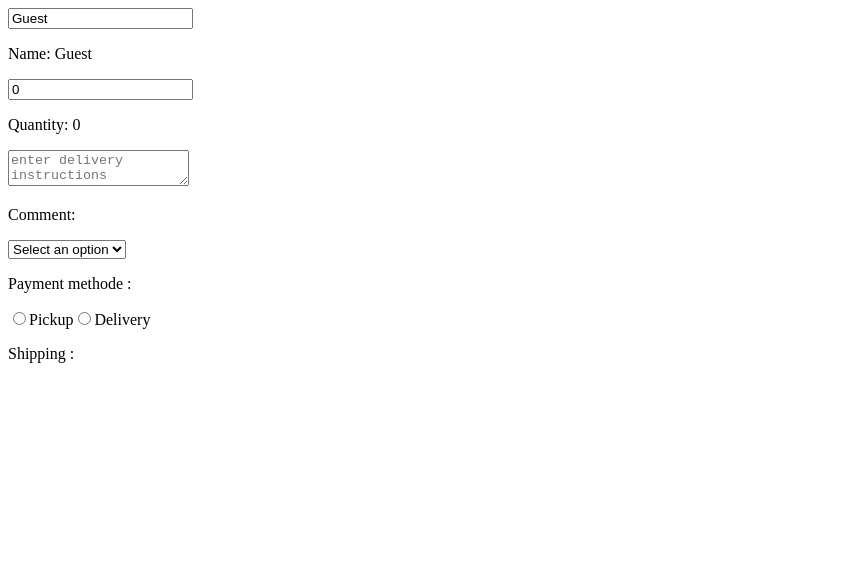
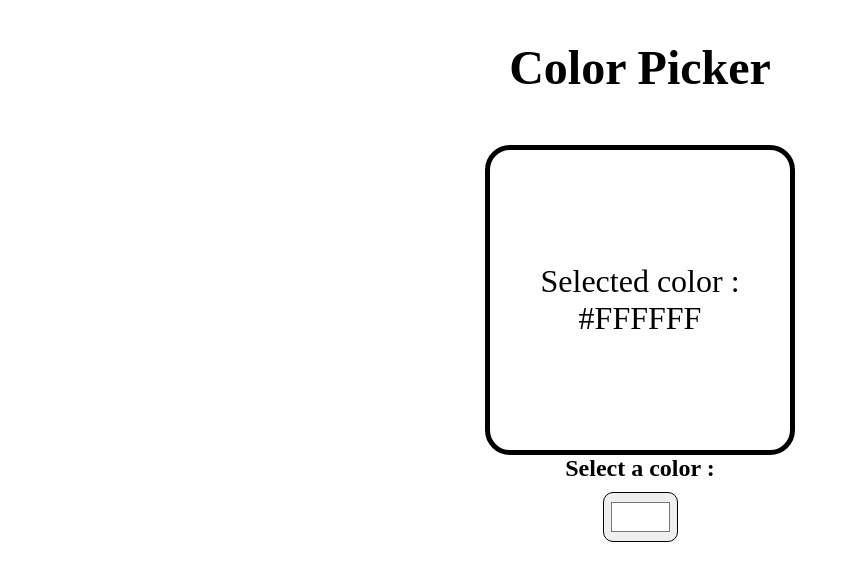
Before and after one commit to loairebouh/useEffect-counter, a React (Vite) app: page / in a window 1280 px wide. Shown: the top 580 px of the page, without its empty margins (0-850 px from the left). Built offline with nearby package versions, Linux system fonts and the light colour scheme.

Commit message:
color picker app with react

```diff
--- /dev/null
+++ b/ColorPicker.jsx
@@ -0,0 +1,21 @@
+import { useState } from "react";
+
+function ColorPicker() {
+	const [color, setColor] = useState("#FFFFFF");
+	function handleColorChange(event) {
+		setColor(event.target.value);
+	}
+	return (
+		<>
+			<div className="color-picker-container">
+				<h1>Color Picker</h1>
+				<div className="color-display" style={{ backgroundColor: color }}>
+					<p>Selected color : {color}</p>
+				</div>
+				<label>Select a color :</label>
+				<input type="color" value={color} onChange={handleColorChange} />
+			</div>
+		</>
+	);
+}
+export default ColorPicker;
--- a/src/App.jsx
+++ b/src/App.jsx
@@ -1,9 +1,9 @@
-import MyComponent from "./MyComponent";
+import ColorPicker from "../ColorPicker";
 
 function App() {
 	return (
 		<>
-			<MyComponent />
+			<ColorPicker />
 		</>
 	);
 }
--- a/src/MyComponent.jsx
+++ /dev/null
@@ -1,66 +0,0 @@
-import { useState } from "react";
-
-function MyComponent() {
-	const [name, setName] = useState("Guest");
-	const [qty, setQty] = useState(0);
-	const [comment, setComment] = useState("");
-	const [payment, setPayment] = useState("");
-	const [shipping, setShipping] = useState("");
-	function handleNameChange(event) {
-		setName(event.target.value);
-	}
-	function handleQtyChange(event) {
-		setQty(event.target.value);
-	}
-	function handleCommentChange(event) {
-		setComment(event.target.value);
-	}
-	function handlePaymentChange(event) {
-		setPayment(event.target.value);
-	}
-	function handleShippingChange(event) {
-		setShipping(event.target.value);
-	}
-	return (
-		<>
-			<div>
-				<input value={name} onChange={handleNameChange} />
-				<p>Name: {name}</p>
-				<input value={qty} onChange={handleQtyChange} type="number" />
-				<p>Quantity: {qty}</p>
-				<textarea
-					value={comment}
-					onChange={handleCommentChange}
-					placeholder="enter delivery instructions"
-				/>
-				<p>Comment: {comment}</p>
-				<select value={payment} onChange={handlePaymentChange}>
-					<option value="">Select an option</option>
-					<option value="Visa">Visa</option>
-					<option value="MasterCard">MasterCard</option>
-				</select>
-				<p>Payment methode : {payment}</p>
-				<label>
-					<input
-						type="radio"
-						value="Pickup"
-						checked={shipping === "Pickup"}
-						onChange={handleShippingChange}
-					/>
-					Pickup
-				</label>
-				<label>
-					<input
-						type="radio"
-						value="Delivery"
-						checked={shipping === "Delivery"}
-						onChange={handleShippingChange}
-					/>
-					Delivery
-				</label>
-				<p>Shipping : {shipping}</p>
-			</div>
-		</>
-	);
-}
-export default MyComponent;
--- a/src/index.css
+++ b/src/index.css
@@ -1,22 +1,40 @@
-.list-category{
-  font-size: 2.5em;
+body{
+  font-family: 'Times New Roman', Times, serif;
+}
+.color-picker-container{
+  display: flex;
+  flex-direction: column;
+  align-items: center;
+}
+h1{
+  font-size: 3em;
+  margin-bottom: 50px;
+}
+.color-display{
+  height: 300px;
+  width: 300px;
+  display: flex;
+  justify-content: center;
+  align-items: center;
+  border: 5px solid black;
+  border-radius: 25px;
+  margin-bottom: 3  5px;
+  transition: 1.25s ease ;
+}
+.color-display p{
+  color: hsl(0, 0, 20);
+  font-size: 2em;
+  text-align: center;
+}
+label{
+  font-size: 1.5em;
   font-weight: bold;
-  text-align: center;
-  border: 3px solid;
-  border-radius: 5px;
-  border-color: black;
-  background-color: blanchedalmond;
   margin-bottom: 10px;
 }
-.list-item li{
-  font-size: 2em;
-  list-style: none;
-  color: hsl(0, 0, 25%);
-  text-align: center;
-  margin: 0;
+input[type="color"]{
+  width: 75px;
+  height: 50px;
+  padding: 5px;
+  border-radius:10px;
+  border: 3px solid hsl(0, 0, 80);
 }
-
-.list-item li:hover{
-  color: hsl(0, 0, 45%);
-  cursor: pointer;
-}
```
Also changed, not shown: src/Button.jsx (deleted, +0 -14 lines), src/PorfilePic.jsx (deleted, +0 -10 lines).
